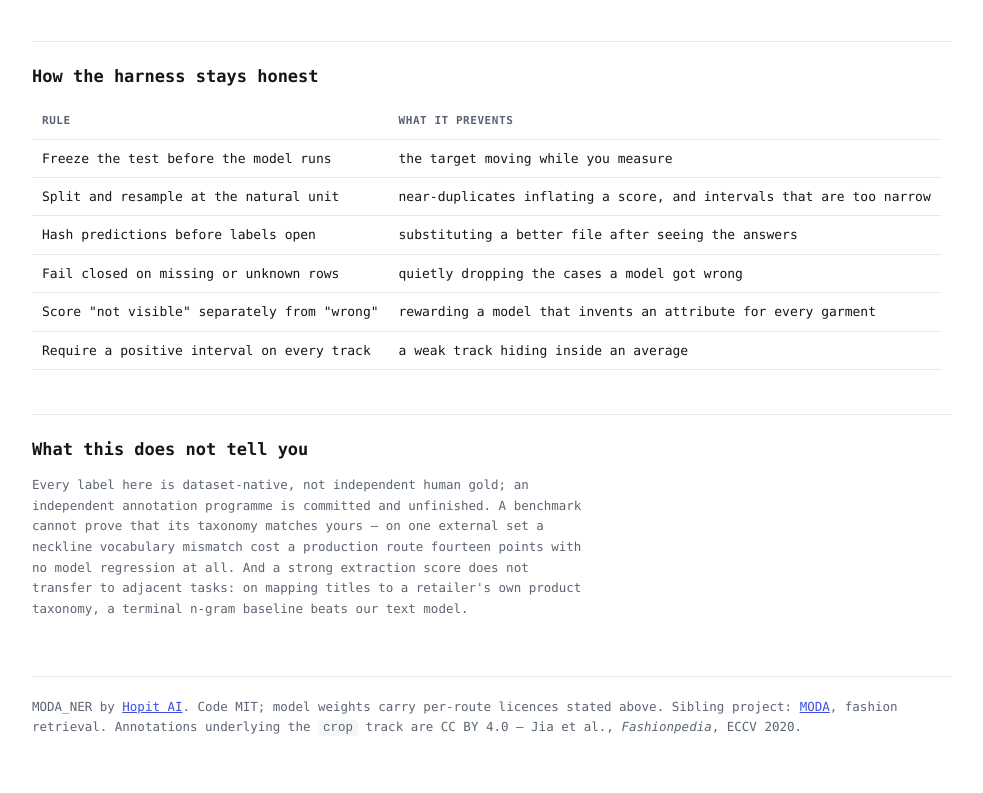
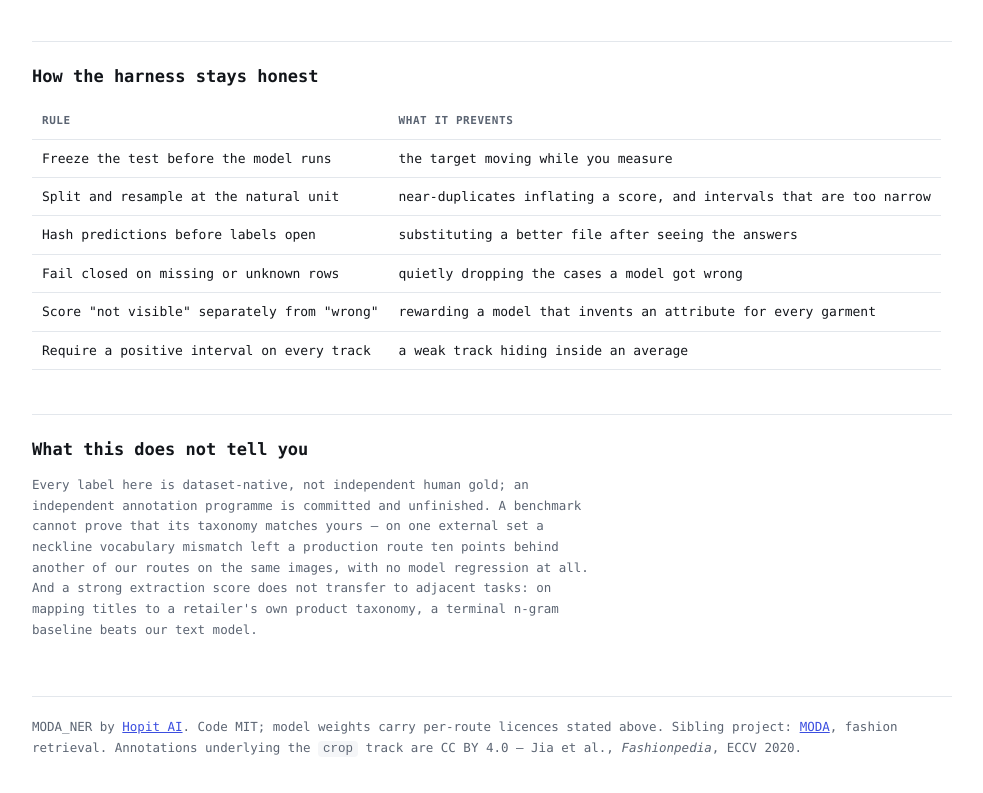
Before and after one commit to hopit-ai/Moda_ner, a plain HTML site: page docs/index.html in a window 1280 px wide. Shown: the part 3464-4257 px from the top of the page, without its empty margins (148-1131 px from the left). Drawn offline with Linux system fonts and the light colour scheme.

Commit message:
Correct the external-set gap and an unmeasured accuracy claim
The crop-route preprocessing defect also affected the collar field of the supervised composite in
the preprint's external comparison: 0.5764 -> 0.6176 when re-run correctly, so the gap to our
text route is about ten points, not fourteen. The README states the correction and that v2 of
the preprint carries it. The non-commercial paragraph no longer claims an accuracy gain from
customer fine-tuning that has not been measured.

```diff
--- a/docs/index.html
+++ b/docs/index.html
@@ -228,7 +228,7 @@ footer{margin-top:56px;padding-top:20px;border-top:1px solid var(--line);color:v
 </table>
 
 <h2>What this does not tell you</h2>
-<p class="note">Every label here is dataset-native, not independent human gold; an independent annotation programme is committed and unfinished. A benchmark cannot prove that its taxonomy matches yours &mdash; on one external set a neckline vocabulary mismatch cost a production route fourteen points with no model regression at all. And a strong extraction score does not transfer to adjacent tasks: on mapping titles to a retailer's own product taxonomy, a terminal n-gram baseline beats our text model.</p>
+<p class="note">Every label here is dataset-native, not independent human gold; an independent annotation programme is committed and unfinished. A benchmark cannot prove that its taxonomy matches yours &mdash; on one external set a neckline vocabulary mismatch left a production route ten points behind another of our routes on the same images, with no model regression at all. And a strong extraction score does not transfer to adjacent tasks: on mapping titles to a retailer's own product taxonomy, a terminal n-gram baseline beats our text model.</p>
 
 <footer>
 MODA_NER by <a href="https://hopit.ai">Hopit AI</a>. Code MIT; model weights carry per-route licences stated above.
```
Also changed, not shown: docs/llms.txt, 1 other file.
